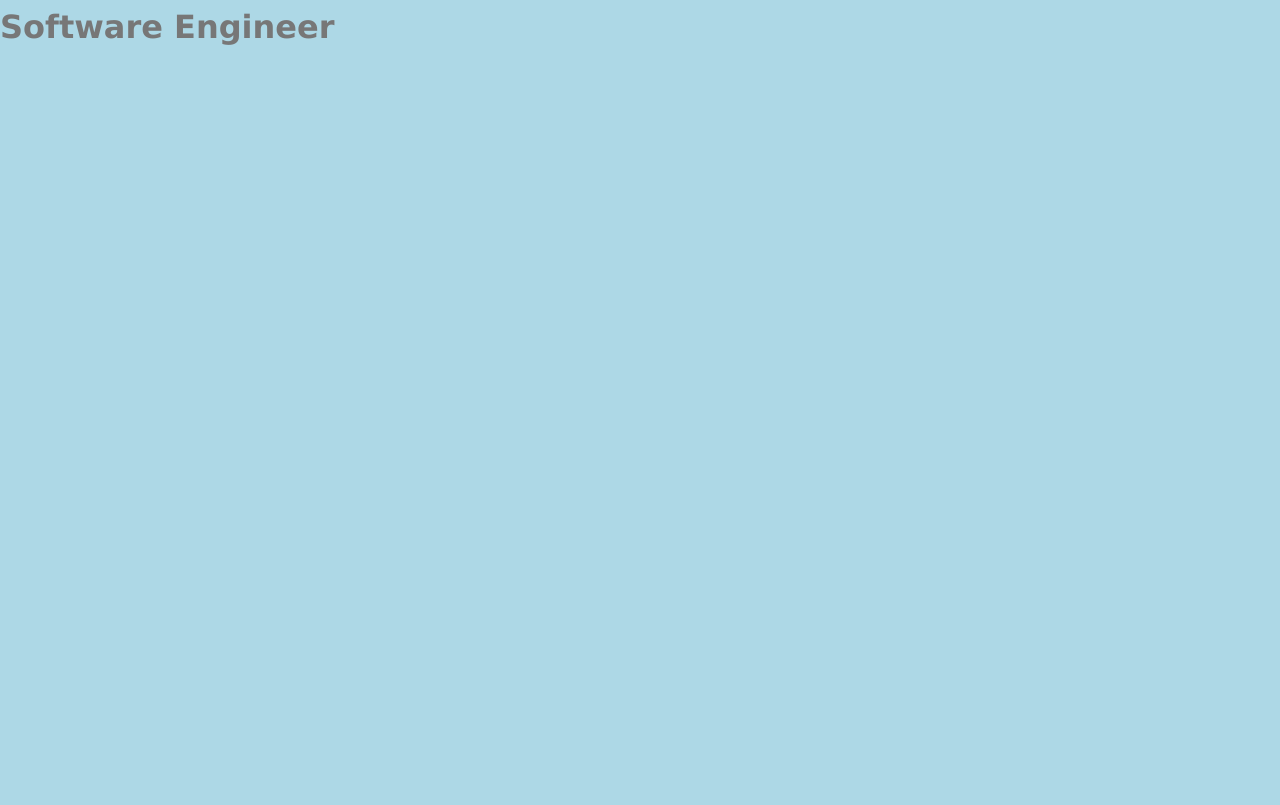
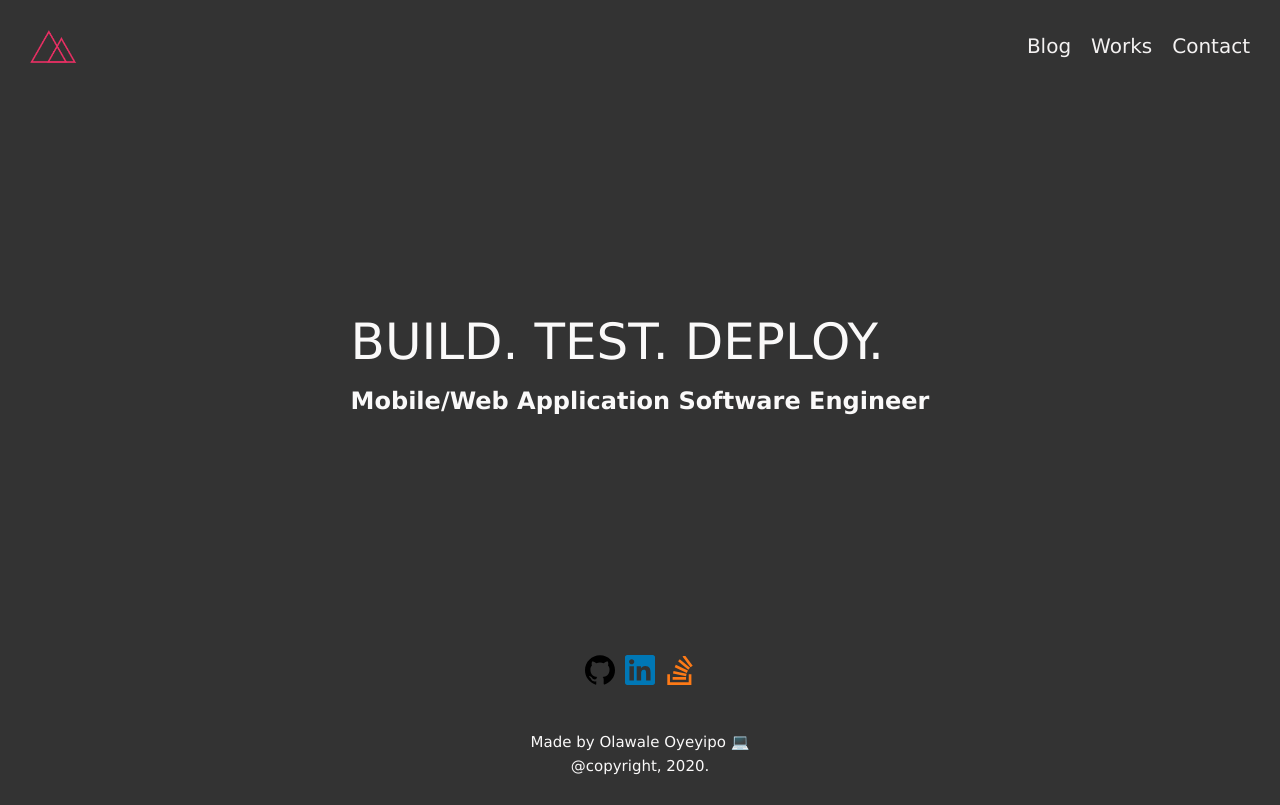
Before and after one commit to oyeyipo/psv2, a Django app: page / in a window 1280 px wide. Before the commit the page is almost empty. Before the commit the page ends 45 px from the top, so only its background shows below. Run offline with Django 3.2, Linux system fonts and the light colour scheme.

Commit message:
design stuffs

```diff
--- a/package.json
+++ b/package.json
@@ -10,8 +10,12 @@
     "sass": "sass --watch static/sass/main.scss static/css/style.css"
   },
   "devDependencies": {
+    "autoprefixer": "^9.7.4",
+    "concat": "^1.0.3",
     "jest": "^25.1.0",
     "node-sass": "^4.13.1",
+    "npm-run-all": "^4.1.5",
+    "postcss-cli": "^7.1.0",
     "sass": "^1.26.2"
   }
 }
--- a/static/css/style.css
+++ b/static/css/style.css
@@ -1,22 +1,123 @@
+:root {
+  --color-grey-light-1: #faf9f9;
+  --color-grey-light-2: #f4f2f2;
+  --color-grey-light-3: #f0eeee;
+  --color-grey-light-4: #ccc;
+  --color-grey-dark-1: #333;
+  --color-grey-dark-2: #777;
+  --color-grey-dark-3: #999;
+  --shadow-dark: 0 2rem 6rem rgba(0, 0, 0, 0.3);
+  --shadow-light: 0 2rem 5rem rgba(0, 0, 0, 0.06);
+  --line: 1px solid var(--color-grey-light-2);
+}
+
+* {
+  margin: 0;
+  padding: 0;
+}
+
 *,
 *::after,
 *::before {
-  margin: 0;
-  padding: 0;
+  box-sizing: inherit;
+}
+
+html {
   box-sizing: border-box;
+  font-size: 62.5%;
+}
+@media only screen and (max-width: 68.75em) {
+  html {
+    font-size: 50%;
+  }
 }
 
 body {
   font-family: "Lucida Sans", "Lucida Sans Regular", "Lucida Grande", "Lucida Sans Unicode", Geneva, Verdana, sans-serif;
   font-weight: 400;
-  font-size: 16px;
-  line-height: 1.7;
-  color: #777;
+  line-height: 1.6;
+  color: var(--color-grey-dark-2);
 }
 
+.logo {
+  height: 3.25rem;
+}
+
+.heading-primary {
+  color: var(--color-grey-light-1);
+  text-transform: uppercase;
+}
+.heading-primary--main {
+  display: block;
+  font-size: 5rem;
+  font-weight: 400;
+}
+.heading-primary--sub {
+  display: block;
+  font-size: 2.4rem;
+  text-transform: capitalize;
+}
+
+.text-box {
+  align-self: center;
+}
+
+.navigation {
+  display: flex;
+  justify-content: space-between;
+}
+.navigation__list {
+  display: flex;
+  font-size: 2rem;
+  list-style: none;
+}
+.navigation__item {
+  text-transform: capitalize;
+}
+.navigation__item:not(:last-child) {
+  margin-right: 2rem;
+}
+.navigation__link:link, .navigation__link:visited {
+  color: var(--color-grey-light-2);
+  text-decoration: none;
+}
+
+.social-links-box__list {
+  display: flex;
+  list-style: none;
+  align-items: center;
+  justify-content: center;
+  align-self: center;
+}
+.social-links-box__item {
+  list-style: none;
+}
+.social-links-box__item:not(:last-child) {
+  margin-right: 1rem;
+}
+.social-links-box__link {
+  text-decoration: none;
+}
+.social-links-box__icon {
+  height: 3rem;
+  width: 3rem;
+}
+
+.footer {
+  background-color: var(--color-grey-dark-1);
+  height: 8.5rem;
+  font-size: 1.5rem;
+  color: var(--color-grey-light-1);
+  padding: 1rem;
+  text-align: center;
+}
 .header {
-  height: 100vh;
-  background-color: lightblue;
+  display: flex;
+  height: 90vh;
+  background-color: var(--color-grey-dark-1);
+  flex-direction: column;
+  justify-content: space-between;
+  padding: 3rem;
 }
 
 /*# sourceMappingURL=style.css.map */
--- /dev/null
+++ b/static/sass/_base.scss
@@ -0,0 +1,49 @@
+:root {
+  --color-grey-light-1: #faf9f9;
+  --color-grey-light-2: #f4f2f2;
+  --color-grey-light-3: #f0eeee;
+  --color-grey-light-4: #ccc;
+
+  --color-grey-dark-1: #333;
+  --color-grey-dark-2: #777;
+  --color-grey-dark-3: #999;
+
+  --shadow-dark: 0 2rem 6rem rgba(0, 0, 0, 0.3);
+  --shadow-light: 0 2rem 5rem rgba(0, 0, 0, 0.06);
+
+  --line: 1px solid var(--color-grey-light-2);
+}
+
+$bp-largest: 75em; // 1200px
+$bp-large: 68.75em; // 1100px
+$bp-medium: 56.25em; // 900px
+$bp-small: 37.5em; // 600px
+$bp-smallest: 31.25em; // 500px
+
+* {
+  margin: 0;
+  padding: 0;
+}
+
+*,
+*::after,
+*::before {
+  box-sizing: inherit;
+}
+
+html {
+  box-sizing: border-box;
+  font-size: 62.5%; // 1rem = 10px, 10px/16px = 62.5%
+
+  @media only screen and (max-width: $bp-large) {
+    font-size: 50%;
+  }
+}
+
+body {
+  font-family: "Lucida Sans", "Lucida Sans Regular", "Lucida Grande",
+    "Lucida Sans Unicode", Geneva, Verdana, sans-serif;
+  font-weight: 400;
+  line-height: 1.6;
+  color: var(--color-grey-dark-2);
+}
--- /dev/null
+++ b/static/sass/_components.scss
@@ -0,0 +1,103 @@
+//////////////////////////////////////
+// LOGO
+.logo {
+  height: 3.25rem;
+}
+
+//////////////////////////////////////
+// HEADING
+.heading-primary {
+  color: var(--color-grey-light-1);
+  text-transform: uppercase;
+  &--main {
+    display: block;
+    font-size: 5rem;
+    font-weight: 400;
+  }
+
+  &--sub {
+    display: block;
+    font-size: 2.4rem;
+    text-transform: capitalize;
+  }
+}
+
+.text-box {
+  align-self: center;
+}
+
+//////////////////////////////////////
+// NAVIGATION
+.navigation {
+  display: flex;
+  justify-content: space-between;
+
+  &__list {
+    display: flex;
+    font-size: 2rem;
+    list-style: none;
+  }
+
+  &__item {
+    text-transform: capitalize;
+
+    &:not(:last-child) {
+      margin-right: 2rem;
+    }
+  }
+
+  &__link {
+    &:link,
+    &:visited {
+      color: var(--color-grey-light-2);
+      text-decoration: none;
+    }
+  }
+}
+
+//////////////////////////////////////
+// SOCIAL LINKS
+.social-links-box {
+  &__list {
+    display: flex;
+    list-style: none;
+    align-items: center;
+    justify-content: center;
+
+    align-self: center;
+  }
+
+  &__item {
+    list-style: none;
+
+    &:not(:last-child) {
+      margin-right: 1rem;
+    }
+  }
+
+  &__link {
+    text-decoration: none;
+  }
+
+  &__icon {
+    height: 3rem;
+    width: 3rem;
+  }
+}
+
+//////////////////////////////////////
+// FOOTER
+.footer {
+  background-color: var(--color-grey-dark-1);
+  height: 8.5rem;
+  font-size: 1.5rem;
+  color: var(--color-grey-light-1);
+  padding: 1rem;
+  text-align: center;
+
+  &__madeby {
+  }
+
+  &__copyright {
+  }
+}
--- /dev/null
+++ b/static/sass/_layout.scss
@@ -0,0 +1,10 @@
+.header {
+  display: flex;
+  height: 90vh;
+  background-color: var(--color-grey-dark-1);
+
+  flex-direction: column;
+  // align-items: center;
+  justify-content: space-between;
+  padding: 3rem;
+}
--- a/static/sass/main.scss
+++ b/static/sass/main.scss
@@ -1,21 +1,3 @@
-*,
-*::after,
-*::before {
-  margin: 0;
-  padding: 0;
-  box-sizing: border-box;
-}
-
-body {
-  font-family: "Lucida Sans", "Lucida Sans Regular", "Lucida Grande",
-    "Lucida Sans Unicode", Geneva, Verdana, sans-serif;
-  font-weight: 400;
-  font-size: 16px;
-  line-height: 1.7;
-  color: #777;
-}
-
-.header {
-  height: 100vh;
-  background-color: lightblue;
-}
+@import "base";
+@import "components";
+@import "layout";
--- a/templates/landing.html
+++ b/templates/landing.html
@@ -1,12 +1,79 @@
-{% extends 'base.html' %}
+{% extends 'base.html' %} {% load static %}
 
-<>
+<div class=""></div>
 {% block title %}Software Engineer | Olawale Oyeyipo{% endblock title %}
-</>
-<>
+<div class=""></div>
 {% block content %}
 <header class="header">
-    <h1>Software Engineer</h1>
+  <nav class="navigation">
+    <a href="/" class="logo__link">
+      <img
+        src="{% static 'images/logo.png' %}"
+        alt="oyeyipo olawale's logo"
+        class="logo"
+      />
+    </a>
+
+    <ul class="navigation__list">
+      <li class="navigation__item">
+        <a href="#" class="navigation__link">Blog</a>
+      </li>
+      <li class="navigation__item">
+        <a href="#" class="navigation__link">Works</a>
+      </li>
+      <li class="navigation__item">
+        <a href="#" class="navigation__link">Contact</a>
+      </li>
+    </ul>
+  </nav>
+
+  <div class="text-box">
+    <h1 class="heading-primary">
+      <span class="heading-primary--main">build. test. deploy.</span>
+      <span class="heading-primary--sub"
+        >Mobile/Web Application Software Engineer</span
+      >
+    </h1>
+  </div>
+
+  <ul class="social-links-box__list">
+    <li class="social-links-box__item">
+      <a href="#" class="social-links-box__link">
+        <svg class="social-links-box__icon">
+          <use xlink:href="/static/images/sprite.svg#icon-github"></use>
+        </svg>
+      </a>
+    </li>
+    <li class="social-links-box__item">
+      <a href="#" class="social-links-box__link">
+        <svg class="social-links-box__icon">
+          <use xlink:href="/static/images/sprite.svg#icon-linkedin"></use>
+        </svg>
+      </a>
+    </li>
+    <li class="social-links-box__item">
+      <a href="#" class="social-links-box__link">
+        <svg class="social-links-box__icon">
+          <use xlink:href="/static/images/sprite.svg#icon-stackoverflow"></use>
+        </svg>
+      </a>
+    </li>
+  </ul>
 </header>
+
+<!-- <main class="main">
+  main
+</main> -->
+
+<footer class="footer">
+  <div class="footer__madeby">
+    <p>Made by Olawale Oyeyipo 💻</p>
+  </div>
+  <div class="footer__copyright">
+    <p>@copyright, 2020.</p>
+  </div>
+</footer>
 {% endblock content %}
-</>
+
+<!-- /static/images/sprite.svg#icon-github -->
+<!-- {% static 'images/sprite.svg#icon-github' %} -->
```
Also changed, not shown: static/images/SVG/briefcase.svg (added), static/images/SVG/github.svg (added), static/images/SVG/linkedin.svg (added), static/images/SVG/stackoverflow.svg (added), static/images/logo.png (added), static/images/sprite.svg (added), 2 other files.
